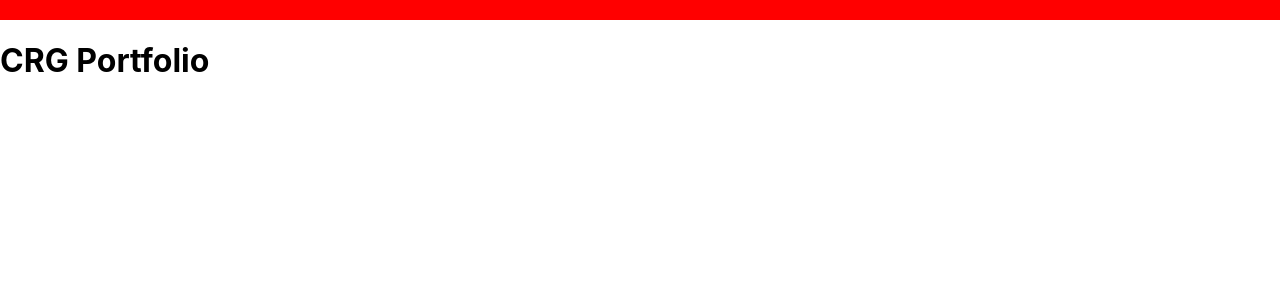
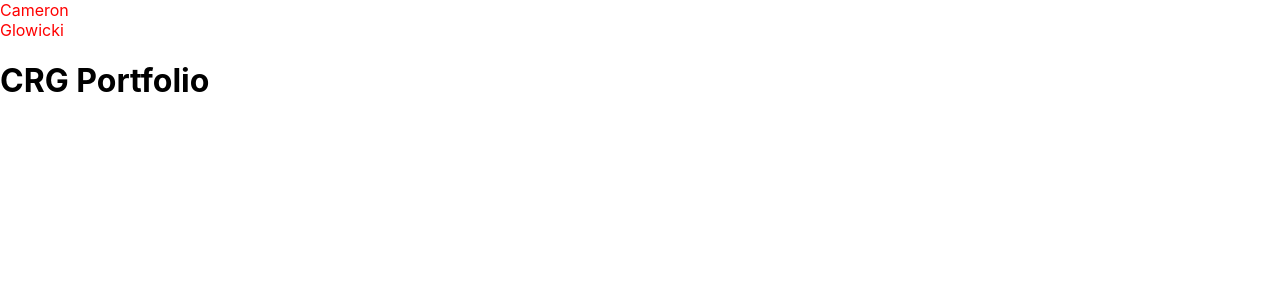
Before and after one commit to Cglowicki/crg-portfolio, a React (Create React App) app: page / in a window 1280 px wide. Shown: the top 300 px of the page. Built offline with nearby package versions, Linux system fonts and the light colour scheme.

Commit message:
initial nav bar style

```diff
--- a/src/components/Nav.jsx
+++ b/src/components/Nav.jsx
@@ -3,6 +3,6 @@ import './Nav.scss';
 
 export default function Nav() {
   return (
-    <nav className="nav-menu">check</nav>
+    <nav className="nav-menu">Cameron Glowicki</nav>
   )
 }
--- a/src/components/Nav.scss
+++ b/src/components/Nav.scss
@@ -1,5 +1,5 @@
 .nav-menu {
-  color: aliceblue;
+  max-width: 10vh;
   color: red;
-  background-color: red;
+
 }
```
